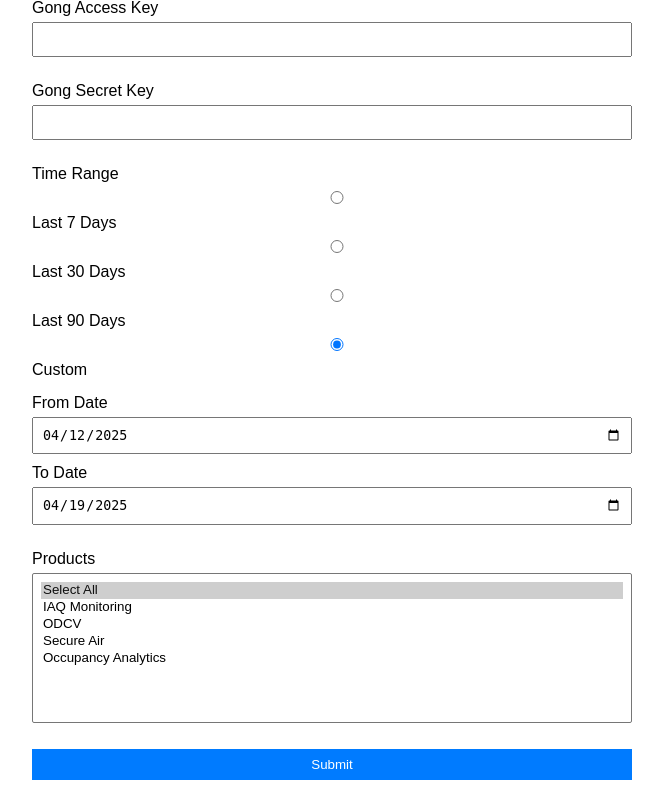
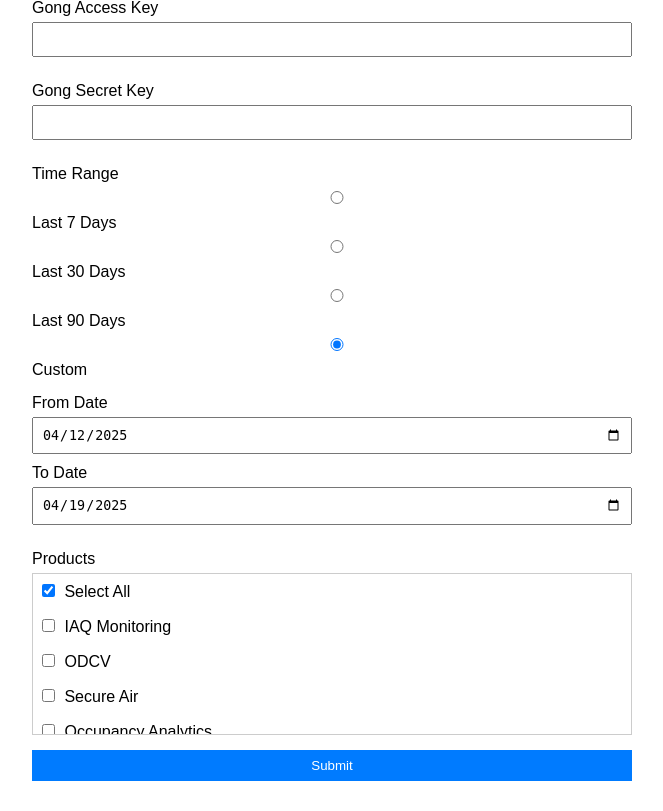
Before and after one commit to fmillerrzero/gong-wizard-web, a Flask app: page / in a window 1280 px wide. Shown: the part 82-893 px from the top of the page, without its empty margins (308-971 px from the left). Before the commit the page ends 862 px from the top, so only its background shows below. Run offline with Flask 2, Linux system fonts and the light colour scheme.

Commit message:
Replace product multi-select with checkbox UI

```diff
--- a/templates/index.html
+++ b/templates/index.html
@@ -9,14 +9,16 @@
         .container { max-width: 600px; margin: auto; }
         .form-group { margin-bottom: 15px; }
         label { display: block; margin-bottom: 5px; }
-        input, select, button { width: 100%; padding: 8px; margin-bottom: 10px; box-sizing: border-box; }
-        select[multiple] { height: 150px; }
+        input, button { width: 100%; padding: 8px; margin-bottom: 10px; box-sizing: border-box; }
         button { background-color: #007bff; color: white; border: none; cursor: pointer; }
         button:hover { background-color: #0056b3; }
         .download-links { margin-top: 20px; }
         .download-links a { display: block; margin: 5px 0; color: #007bff; text-decoration: none; }
         .download-links a:hover { text-decoration: underline; }
         .message { color: #333; margin-top: 10px; }
+        .product-checkboxes { max-height: 150px; overflow-y: auto; padding: 5px; border: 1px solid #ccc; }
+        .product-checkboxes label { display: block; width: auto; padding: 2px 0; }
+        .product-checkboxes input { width: auto; margin-right: 5px; }
     </style>
 </head>
 <body>
@@ -49,14 +51,14 @@
                 <input type="date" id="end_date" name="end_date" value="{{ end_date }}">
             </div>
             <div class="form-group">
-                <label for="products">Products</label>
-                <select id="products" name="products" multiple>
-                    <option value="Select All" {% if 'Select All' in products %}selected{% endif %}>Select All</option>
-                    <option value="IAQ Monitoring" {% if 'IAQ Monitoring' in products %}selected{% endif %}>IAQ Monitoring</option>
-                    <option value="ODCV" {% if 'ODCV' in products %}selected{% endif %}>ODCV</option>
-                    <option value="Secure Air" {% if 'Secure Air' in products %}selected{% endif %}>Secure Air</option>
-                    <option value="Occupancy Analytics" {% if 'Occupancy Analytics' in products %}selected{% endif %}>Occupancy Analytics</option>
-                </select>
+                <label>Products</label>
+                <div class="product-checkboxes">
+                    <label><input type="checkbox" name="products" value="Select All" {% if 'Select All' in products %}checked{% endif %}> Select All</label>
+                    <label><input type="checkbox" name="products" value="IAQ Monitoring" {% if 'IAQ Monitoring' in products %}checked{% endif %}> IAQ Monitoring</label>
+                    <label><input type="checkbox" name="products" value="ODCV" {% if 'ODCV' in products %}checked{% endif %}> ODCV</label>
+                    <label><input type="checkbox" name="products" value="Secure Air" {% if 'Secure Air' in products %}checked{% endif %}> Secure Air</label>
+                    <label><input type="checkbox" name="products" value="Occupancy Analytics" {% if 'Occupancy Analytics' in products %}checked{% endif %}> Occupancy Analytics</label>
+                </div>
             </div>
             <button type="submit">Submit</button>
         </form>
```
